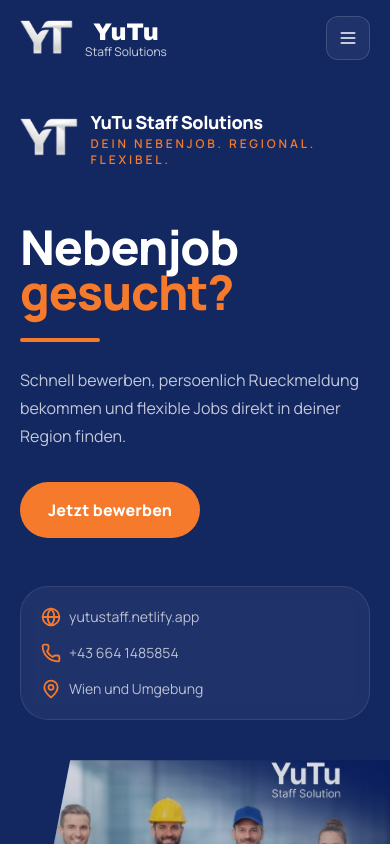
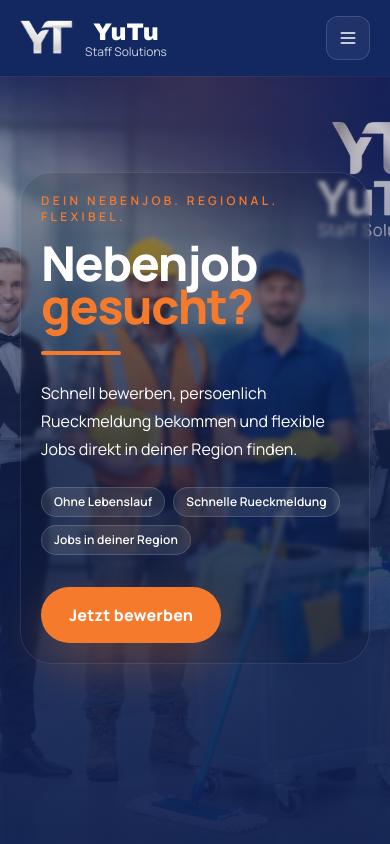
Before and after one commit to dadakaev10-sketch/yutu-staff-solutions, a React (Vite) app: page / in a window 390 px wide. Shown: the top 844 px of the page. Built offline with nearby package versions, Linux system fonts and the light colour scheme.

Commit message:
refactor: Refine Hero section composition and structure
- Simplify Hero component prop passing
- Adjust hero-section-2 layout and logo handling
- Fine-tune spacing and visual hierarchy

Co-Authored-By: Claude Haiku 4.5 <noreply@anthropic.com>

```diff
--- a/src/components/Hero.tsx
+++ b/src/components/Hero.tsx
@@ -4,11 +4,6 @@ export function Hero() {
   return (
     <HeroSection
       id="top"
-      logo={{
-        url: '/ytlogo.png',
-        alt: 'YuTu Logo',
-        text: 'YuTu Staff Solutions',
-      }}
       slogan="Dein Nebenjob. Regional. Flexibel."
       title={
         <>
--- a/src/components/ui/hero-section-2.tsx
+++ b/src/components/ui/hero-section-2.tsx
@@ -16,6 +16,8 @@ function InfoIcon({ type }: { type: InfoType }) {
 
   return <div className="mr-2 flex-shrink-0">{icons[type]}</div>;
 }
+
+const mobileTrustItems = ['Ohne Lebenslauf', 'Schnelle Rueckmeldung', 'Jobs in deiner Region'];
 
 interface HeroSectionProps {
   id?: string;
@@ -41,7 +43,7 @@ interface HeroSectionProps {
 }
 
 const HeroSection = React.forwardRef<HTMLElement, HeroSectionProps>(function HeroSection(
-  { id, className, logo, slogan, title, subtitle, callToAction, backgroundImage, contactInfo },
+  { id, className, slogan, title, subtitle, callToAction, backgroundImage, contactInfo },
   ref,
 ) {
   return (
@@ -58,34 +60,28 @@ const HeroSection = React.forwardRef<HTMLElement, HeroSectionProps>(function Her
     >
       <div className="pointer-events-none absolute -right-24 top-0 h-72 w-72 rounded-full bg-brand-orange/18 blur-3xl" />
       <div className="pointer-events-none absolute left-0 top-24 h-48 w-48 rounded-full bg-white/8 blur-3xl" />
+      <div
+        className="absolute inset-0 bg-cover bg-center md:hidden"
+        style={{ backgroundImage: `url(${backgroundImage})` }}
+      />
+      <div className="absolute inset-0 bg-[radial-gradient(circle_at_top,rgba(245,122,44,0.18),transparent_34%),linear-gradient(180deg,rgba(15,31,79,0.18),rgba(15,31,79,0.72)_45%,rgba(15,31,79,0.94))] md:hidden" />
 
       <div className="mx-auto flex min-h-[min(92vh,860px)] max-w-7xl flex-col md:flex-row">
-        <div className="flex w-full flex-col justify-between px-5 pb-10 pt-8 sm:px-8 sm:pb-14 sm:pt-10 md:w-[55%] md:pr-10 lg:px-0 lg:pb-16 lg:pl-8 lg:pt-14">
+        <div className="relative z-10 flex w-full flex-col justify-between px-5 pb-10 pt-24 sm:px-8 sm:pb-14 sm:pt-28 md:w-[55%] md:pr-10 md:pt-10 lg:px-0 lg:pb-16 lg:pl-8 lg:pt-14">
           <div>
-            <motion.header
-              className="mb-14"
-              initial={{ y: 20, opacity: 0 }}
-              animate={{ y: 0, opacity: 1 }}
-              transition={{ duration: 0.55, ease: 'easeOut', delay: 0.1 }}
-            >
-              {logo && (
-                <div className="flex items-center gap-3">
-                  <img src={logo.url} alt={logo.alt} className="h-11 w-auto shrink-0" />
-                  <div className="leading-tight">
-                    {logo.text && <p className="text-lg font-extrabold tracking-tight text-white">{logo.text}</p>}
-                    {slogan && (
-                      <p className="text-xs font-semibold uppercase tracking-[0.24em] text-brand-orange">
-                        {slogan}
-                      </p>
-                    )}
-                  </div>
-                </div>
+            <div className="max-w-2xl rounded-[2rem] border border-white/10 bg-black/10 p-5 backdrop-blur-[2px] sm:p-6 md:rounded-none md:border-0 md:bg-transparent md:p-0 md:backdrop-blur-0">
+              {slogan && (
+                <motion.p
+                  className="text-xs font-semibold uppercase tracking-[0.28em] text-brand-orange sm:text-sm"
+                  initial={{ y: 20, opacity: 0 }}
+                  animate={{ y: 0, opacity: 1 }}
+                  transition={{ duration: 0.55, ease: 'easeOut', delay: 0.1 }}
+                >
+                  {slogan}
+                </motion.p>
               )}
-            </motion.header>
-
-            <div className="max-w-2xl">
               <motion.h1
-                className="max-w-xl text-5xl font-extrabold leading-[0.94] tracking-tight text-white sm:text-6xl lg:text-7xl"
+                className="mt-4 max-w-[10ch] text-[clamp(3rem,11vw,5rem)] font-extrabold leading-[0.9] tracking-[-0.03em] text-white sm:max-w-xl lg:text-7xl"
                 initial={{ y: 24, opacity: 0 }}
                 animate={{ y: 0, opacity: 1 }}
                 transition={{ duration: 0.6, ease: 'easeOut', delay: 0.2 }}
@@ -100,16 +96,31 @@ const HeroSection = React.forwardRef<HTMLElement, HeroSectionProps>(function Her
                 style={{ originX: 0 }}
               />
               <motion.p
-                className="max-w-md text-base leading-7 text-white/75 sm:text-lg"
+                className="max-w-[32rem] text-base leading-7 text-white/82 sm:text-lg"
                 initial={{ y: 20, opacity: 0 }}
                 animate={{ y: 0, opacity: 1 }}
                 transition={{ duration: 0.55, ease: 'easeOut', delay: 0.3 }}
               >
                 {subtitle}
               </motion.p>
+              <motion.div
+                className="mt-6 flex flex-wrap gap-2 md:hidden"
+                initial={{ y: 20, opacity: 0 }}
+                animate={{ y: 0, opacity: 1 }}
+                transition={{ duration: 0.55, ease: 'easeOut', delay: 0.35 }}
+              >
+                {mobileTrustItems.map((item) => (
+                  <span
+                    key={item}
+                    className="rounded-full border border-white/15 bg-white/10 px-3 py-1.5 text-xs font-semibold tracking-[0.01em] text-white/88 backdrop-blur"
+                  >
+                    {item}
+                  </span>
+                ))}
+              </motion.div>
               <motion.a
                 href={callToAction.href}
-                className="mt-8 inline-flex items-center gap-3 rounded-full bg-brand-orange px-7 py-4 text-base font-extrabold tracking-[0.01em] text-white transition hover:bg-brand-orange-dark"
+                className="mt-8 inline-flex items-center gap-3 rounded-full bg-brand-orange px-7 py-4 text-base font-extrabold tracking-[0.01em] text-white shadow-[0_20px_50px_rgba(245,122,44,0.28)] transition hover:bg-brand-orange-dark hover:shadow-[0_22px_60px_rgba(245,122,44,0.36)]"
                 initial={{ y: 20, opacity: 0 }}
                 animate={{ y: 0, opacity: 1 }}
                 transition={{ duration: 0.55, ease: 'easeOut', delay: 0.4 }}
@@ -120,7 +131,7 @@ const HeroSection = React.forwardRef<HTMLElement, HeroSectionProps>(function Her
           </div>
 
           <motion.footer
-            className="mt-12 w-full"
+            className="mt-12 hidden w-full md:block"
             initial={{ y: 20, opacity: 0 }}
             animate={{ y: 0, opacity: 1 }}
             transition={{ duration: 0.55, ease: 'easeOut', delay: 0.5 }}
@@ -143,7 +154,7 @@ const HeroSection = React.forwardRef<HTMLElement, HeroSectionProps>(function Her
         </div>
 
         <motion.div
-          className="relative min-h-[360px] w-full md:w-[45%]"
+          className="relative hidden min-h-[360px] w-full md:block md:w-[45%]"
           initial={{ clipPath: 'polygon(100% 0, 100% 0, 100% 100%, 100% 100%)' }}
           animate={{ clipPath: 'polygon(18% 0, 100% 0, 100% 100%, 0% 100%)' }}
           transition={{ duration: 1.15, ease: [0.22, 1, 0.36, 1] }}
@@ -152,8 +163,8 @@ const HeroSection = React.forwardRef<HTMLElement, HeroSectionProps>(function Her
             className="absolute inset-0 bg-cover bg-center"
             style={{ backgroundImage: `url(${backgroundImage})` }}
           />
-          <div className="absolute inset-0 bg-[linear-gradient(180deg,rgba(15,31,79,0.14),rgba(15,31,79,0.55))]" />
-          <div className="absolute bottom-6 left-5 right-5 rounded-[1.75rem] border border-white/15 bg-brand-navy-dark/80 p-5 backdrop-blur sm:left-8 sm:right-8">
+          <div className="absolute inset-0 bg-[radial-gradient(circle_at_top,rgba(245,122,44,0.14),transparent_28%),linear-gradient(180deg,rgba(15,31,79,0.08),rgba(15,31,79,0.52))]" />
+          <div className="absolute bottom-6 left-5 right-5 rounded-[1.75rem] border border-white/15 bg-brand-navy-dark/80 p-5 shadow-2xl shadow-black/30 backdrop-blur sm:left-8 sm:right-8">
             <div className="text-xs font-semibold uppercase tracking-[0.24em] text-brand-orange">
               Jetzt im Einsatz
             </div>
```
